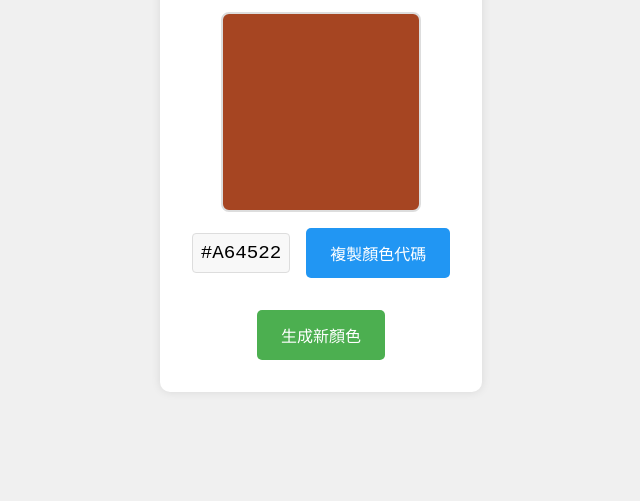
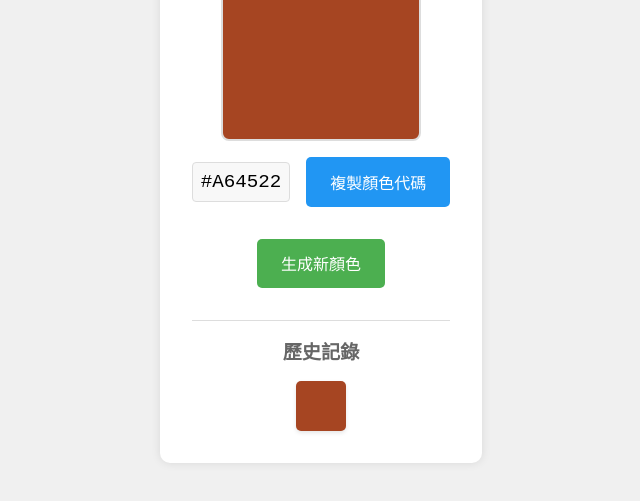
Before and after one commit to catlyn316/random-color, a plain HTML site: page index.html in a window 1280 px wide. Shown: the part 253-754 px from the top of the page, without its empty margins (319-959 px from the left). Drawn offline with Linux system fonts and the light colour scheme.

Commit message:
更新網站規格書，新增已完成功能與待開發功能列表；在 HTML 中新增顏色歷史記錄區域；在 JavaScript 中實作顏色歷史記錄功能，並更新顏色顯示；新增 CSS 樣式以支援歷史記錄顯示。

```diff
--- a/index.html
+++ b/index.html
@@ -13,8 +13,11 @@
         <div class="color-info">
             <span id="colorCode">#000000</span>
             <button id="copyBtn">複製顏色代碼</button>
+        </div>        <button id="generateBtn">生成新顏色</button>
+        <div class="history-container">
+            <h2 class="history-title">歷史記錄</h2>
+            <div class="color-history" id="colorHistory"></div>
         </div>
-        <button id="generateBtn">生成新顏色</button>
     </div>
     <script src="script.js"></script>
 </body>
--- a/script.js
+++ b/script.js
@@ -3,6 +3,20 @@ document.addEventListener('DOMContentLoaded', () => {
     const colorCode = document.getElementById('colorCode');
     const generateBtn = document.getElementById('generateBtn');
     const copyBtn = document.getElementById('copyBtn');
+    const colorHistory = document.getElementById('colorHistory');
+
+    // 存儲最多10個顏色
+    const MAX_HISTORY = 10;
+    let colorHistoryList = [];
+
+    // 從 localStorage 讀取歷史記錄
+    function loadHistory() {
+        const savedHistory = localStorage.getItem('colorHistory');
+        if (savedHistory) {
+            colorHistoryList = JSON.parse(savedHistory);
+            updateHistoryDisplay();
+        }
+    }
 
     // 生成隨機顏色
     function generateRandomColor() {
@@ -12,6 +26,22 @@ document.addEventListener('DOMContentLoaded', () => {
             color += letters[Math.floor(Math.random() * 16)];
         }
         return color;
+    }    // 更新歷史記錄顯示
+    function updateHistoryDisplay() {
+        colorHistory.innerHTML = '';
+        colorHistoryList.forEach((color, index) => {
+            const historyItem = document.createElement('div');
+            historyItem.className = 'history-item';
+            historyItem.style.backgroundColor = color;
+            historyItem.setAttribute('data-color', color);
+            historyItem.addEventListener('click', () => {
+                colorBox.style.backgroundColor = color;
+                colorCode.textContent = color;
+            });
+            colorHistory.appendChild(historyItem);
+        });
+        // 保存到 localStorage
+        localStorage.setItem('colorHistory', JSON.stringify(colorHistoryList));
     }
 
     // 更新顏色顯示
@@ -19,6 +49,15 @@ document.addEventListener('DOMContentLoaded', () => {
         const newColor = generateRandomColor();
         colorBox.style.backgroundColor = newColor;
         colorCode.textContent = newColor;
+
+        // 添加到歷史記錄
+        if (!colorHistoryList.includes(newColor)) {
+            colorHistoryList.unshift(newColor);
+            if (colorHistoryList.length > MAX_HISTORY) {
+                colorHistoryList.pop();
+            }
+            updateHistoryDisplay();
+        }
     }
 
     // 複製顏色代碼
@@ -37,8 +76,7 @@ document.addEventListener('DOMContentLoaded', () => {
     // 添加事件監聽器
     generateBtn.addEventListener('click', updateColor);
     copyBtn.addEventListener('click', copyToClipboard);
-    colorBox.addEventListener('click', updateColor);
-
-    // 初始生成一個顏色
+    colorBox.addEventListener('click', updateColor);    // 載入歷史記錄並初始生成一個顏色
+    loadHistory();
     updateColor();
 });
--- a/styles.css
+++ b/styles.css
@@ -19,6 +19,57 @@ body {
     border-radius: 10px;
     box-shadow: 0 0 10px rgba(0, 0, 0, 0.1);
     text-align: center;
+}
+
+/* 新增歷史記錄區域樣式 */
+.history-container {
+    margin-top: 2rem;
+    padding-top: 1rem;
+    border-top: 1px solid #ddd;
+}
+
+.history-title {
+    font-size: 1.2rem;
+    color: #666;
+    margin-bottom: 1rem;
+}
+
+.color-history {
+    display: flex;
+    gap: 0.5rem;
+    flex-wrap: wrap;
+    justify-content: center;
+}
+
+.history-item {
+    width: 50px;
+    height: 50px;
+    border-radius: 5px;
+    cursor: pointer;
+    transition: transform 0.2s ease;
+    box-shadow: 0 2px 4px rgba(0, 0, 0, 0.1);
+    position: relative;
+}
+
+.history-item:hover {
+    transform: scale(1.1);
+}
+
+.history-item::after {
+    content: attr(data-color);
+    position: absolute;
+    bottom: -25px;
+    left: 50%;
+    transform: translateX(-50%);
+    font-size: 0.75rem;
+    color: #666;
+    white-space: nowrap;
+    opacity: 0;
+    transition: opacity 0.2s ease;
+}
+
+.history-item:hover::after {
+    opacity: 1;
 }
 
 h1 {
```
Also changed, not shown: 1 other file.
